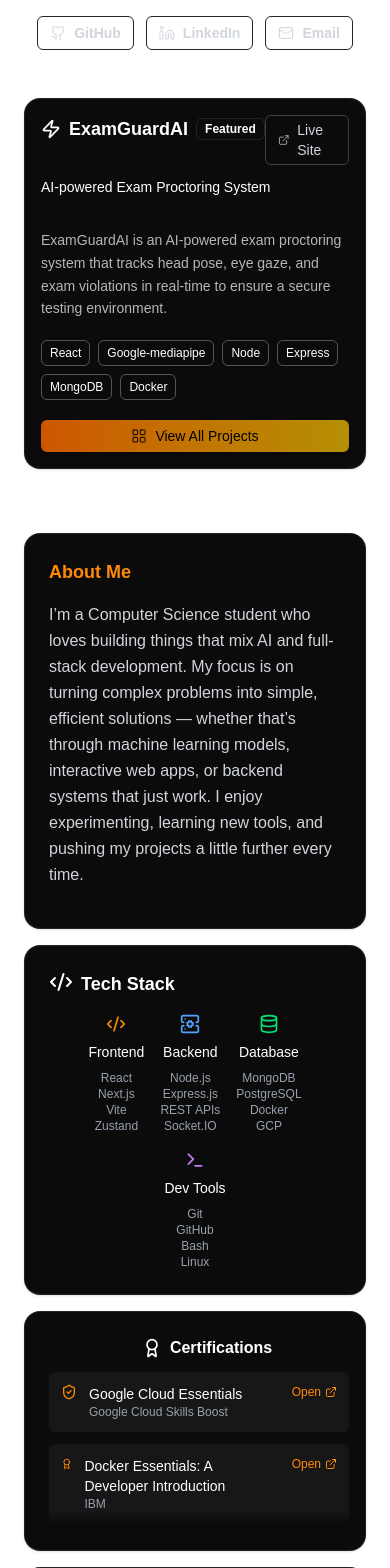
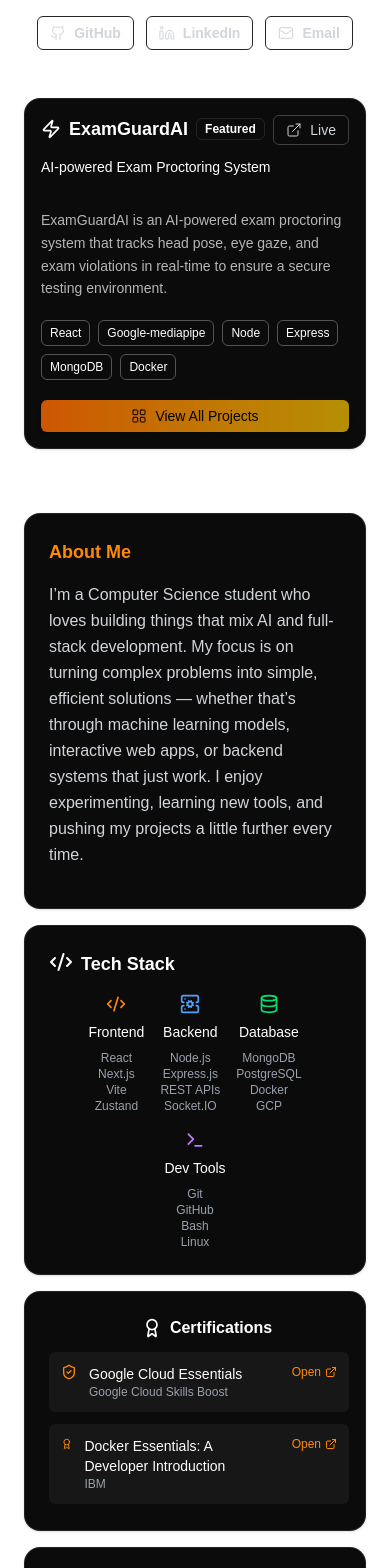
Before and after one commit to baseer4/baseer-portfolio, a Next.js app: page / in a window 390 px wide. Shown: the part 160-1728 px from the top of the page. Built offline with nearby package versions, Linux system fonts and the light colour scheme; a web font is replaced by a local one.

Commit message:
Update portfolio info

```diff
--- a/src/components/CertificationCard.jsx
+++ b/src/components/CertificationCard.jsx
@@ -45,7 +45,7 @@
           {certifications.map((cert, idx) => (
             <li
               key={idx}
-              className="flex items-start justify-between gap-3 p-3 rounded-md bg-white/5 hover:bg-gray-700 hover:scale-105 transition-all"
+              className="flex items-start justify-between gap-3 p-3 rounded-md bg-white/5 hover:bg-gray-700 transition-all"
             >
               <div className="flex items-start gap-3">
                 {cert.icon}
@@ -68,7 +68,6 @@
           ))}
         </ul>
 
-        <div className="pointer-events-none absolute bottom-0 left-0 w-full h-4 bg-gradient-to-t from-[#0b0b0b] to-transparent" />
       </div>
 
       <style jsx>{`
--- a/src/components/ProjectsCard.jsx
+++ b/src/components/ProjectsCard.jsx
@@ -105,7 +105,8 @@
               hover:text-orange-400 hover:border-orange-500 transition-all duration-200 ease-out"
           >
             <ExternalLink className="h-4 w-4 stroke-[1.5]" />
-            <span>Live Site</span>
+            <span className="hidden md:block">Live Site</span>
+            <span className="sm:block md:hidden">Live</span>
           </a>
 
         </div>
--- a/src/components/TechstackCard.jsx
+++ b/src/components/TechstackCard.jsx
@@ -63,7 +63,7 @@
         </div>
 
         {/* Dev Tools & Utilities */}
-        <div className="flex flex-col items-center gap-1">
+        <div className="flex flex-col items-center gap-1 md:hidden">
           <Terminal size={20} className="text-purple-400" />
           <p className="text-sm font-medium mt-1">Dev Tools </p>
           <div className="flex flex-col text-xs text-gray-400 mt-1">
```
